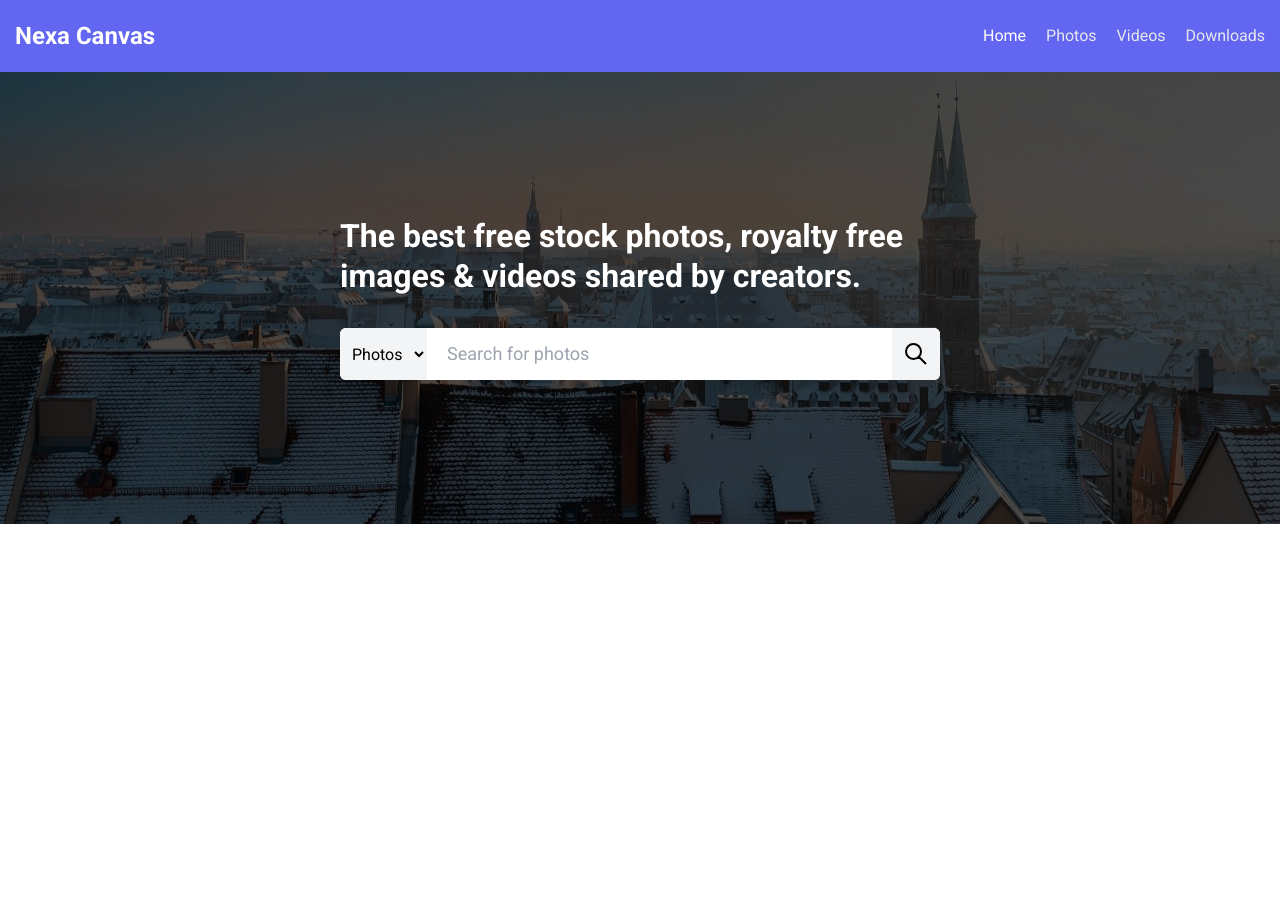
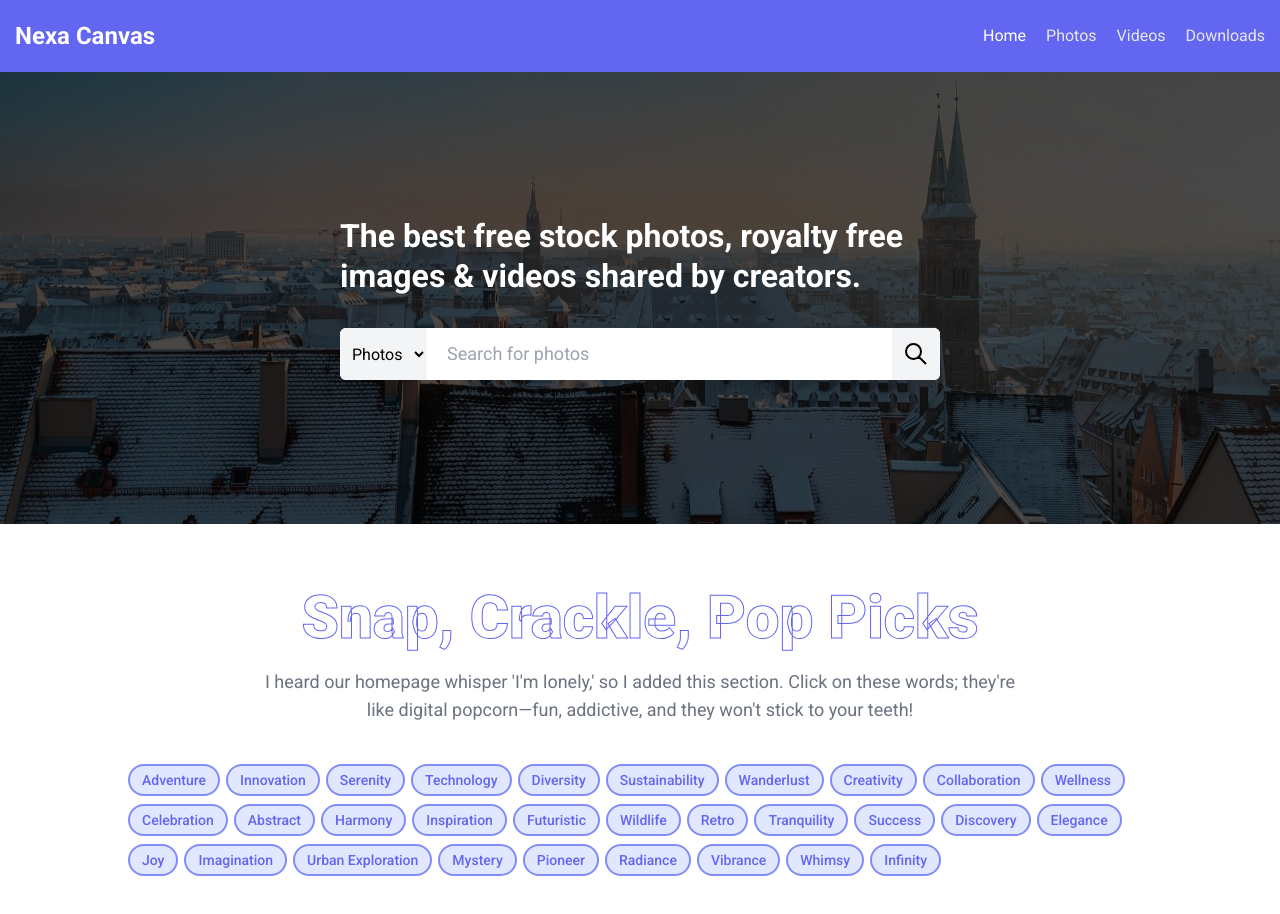
Before and after one commit to Iamparves/nexa-canvas, a React (Vite) app: page / in a window 1280 px wide. Shown: the top 914 px of the page. Before the commit the page ends 800 px from the top, so only its background shows below. Built offline with nearby package versions, Linux system fonts and the light colour scheme.

Commit message:
keywords section added

```diff
--- a/src/App.css
+++ b/src/App.css
@@ -1,3 +1,8 @@
 :root {
   scroll-behavior: smooth;
 }
+
+.text-stroke {
+  -webkit-text-stroke: 1px #6366f1;
+  text-stroke: 1px #6366f1;
+}
--- /dev/null
+++ b/src/components/Keywords.jsx
@@ -0,0 +1,70 @@
+import React from "react";
+import { Link } from "react-router-dom";
+
+const keywords = [
+  "Adventure",
+  "Innovation",
+  "Serenity",
+  "Technology",
+  "Diversity",
+  "Sustainability",
+  "Wanderlust",
+
+  "Creativity",
+  "Collaboration",
+  "Wellness",
+  "Celebration",
+  "Abstract",
+  "Harmony",
+  "Inspiration",
+  "Futuristic",
+  "Wildlife",
+  "Retro",
+  "Tranquility",
+  "Success",
+  "Discovery",
+  "Elegance",
+  "Joy",
+  "Imagination",
+  "Urban Exploration",
+  "Mystery",
+  "Pioneer",
+  "Radiance",
+  "Vibrance",
+  "Whimsy",
+  "Infinity",
+];
+
+const Keywords = () => {
+  return (
+    <section className="py-10 md:py-16">
+      <div className="container">
+        <div className="mx-auto w-full max-w-5xl">
+          <div className="mb-7 text-center md:mb-10">
+            <h2 className="text-stroke text-3xl font-black leading-[1.2] text-transparent sm:text-5xl lg:text-6xl">
+              Snap, Crackle, Pop Picks
+            </h2>
+            <p className="mx-auto mt-3 max-w-3xl text-gray-500 sm:mt-4 md:text-lg lg:mt-5">
+              I heard our homepage whisper 'I'm lonely,' so I added this
+              section. Click on these words; they're like digital popcorn—fun,
+              addictive, and they won't stick to your teeth!
+            </p>
+          </div>
+          <div className="flex flex-wrap gap-x-1.5 gap-y-2">
+            {keywords.map((keyword) => (
+              <Link
+                className="rounded-full border-2 border-indigo-400 bg-indigo-100 px-3 py-1 text-sm font-medium text-indigo-500 duration-300 hover:bg-indigo-400 hover:text-white"
+                to={`/photos?s=${keyword}`}
+                key={keyword}
+              >
+                {keyword}
+              </Link>
+            ))}
+          </div>
+        </div>
+      </div>
+    </section>
+  );
+};
+
+export default Keywords;
--- a/src/pages/Home.jsx
+++ b/src/pages/Home.jsx
@@ -1,10 +1,12 @@
 import React from "react";
 import Hero from "../components/Hero";
+import Keywords from "../components/Keywords";
 
 const Home = () => {
   return (
     <main>
       <Hero />
+      <Keywords />
     </main>
   );
 };
```
